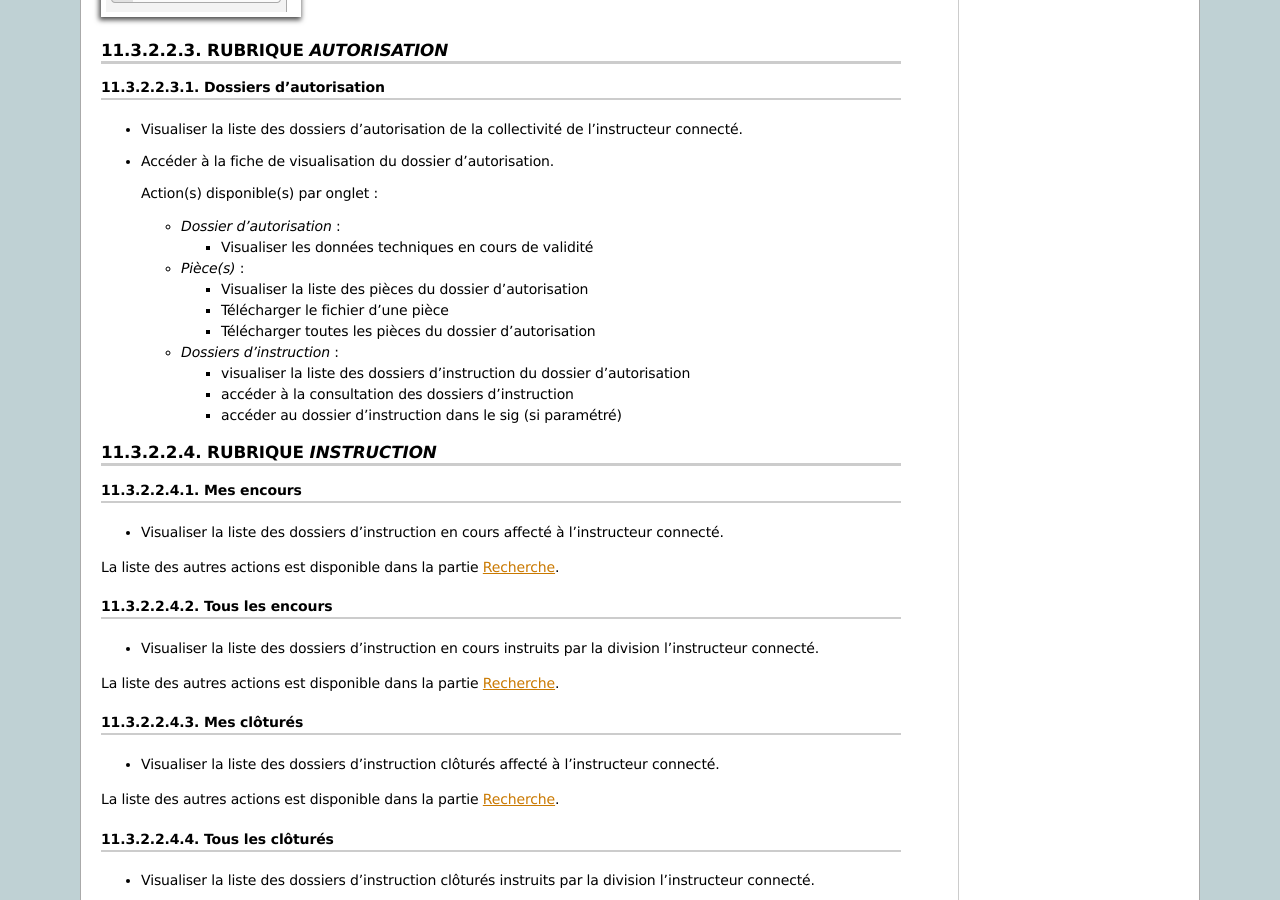
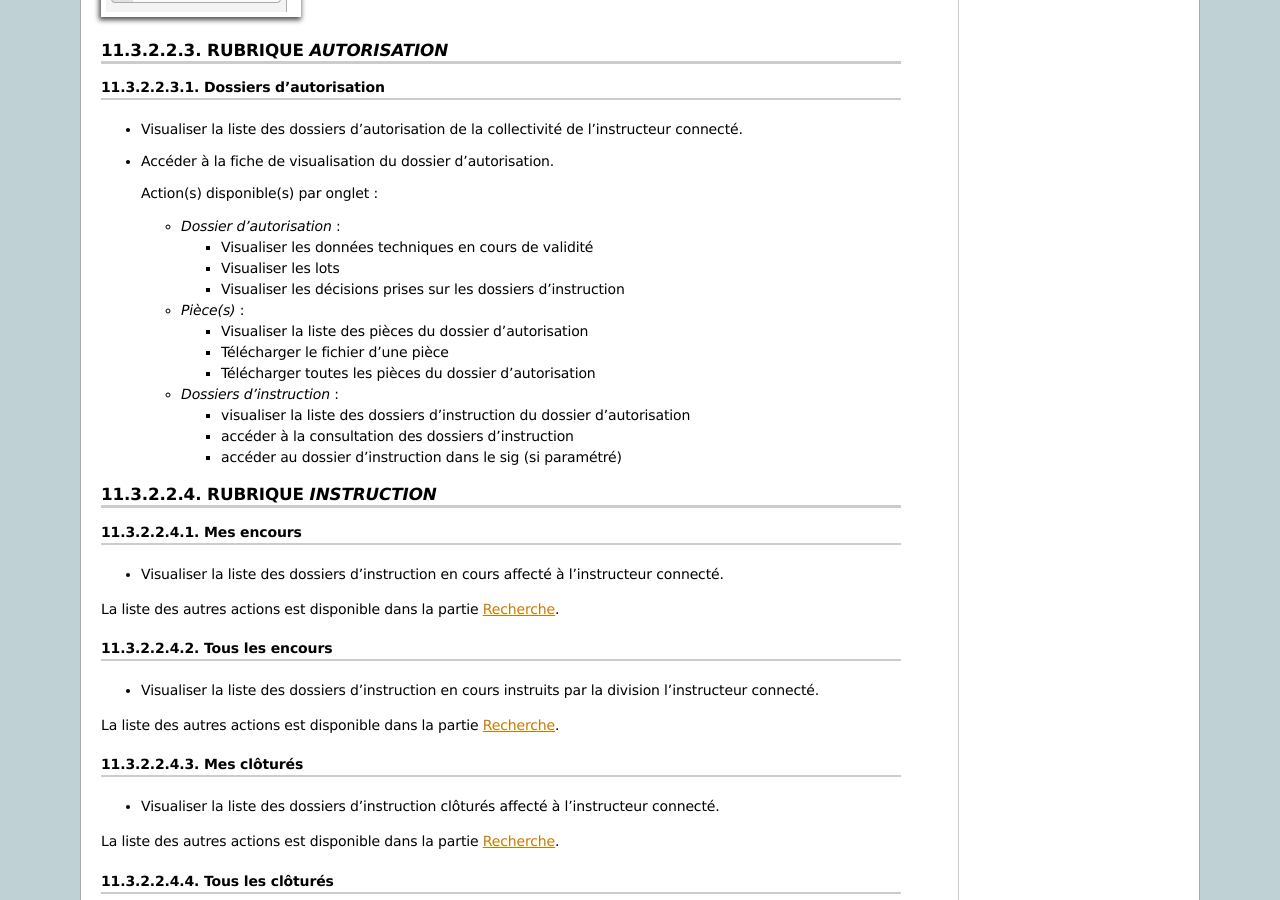
Before and after one commit to mpavaux/openads-documentation, a Sphinx documentation site: the page built from source/manuel_utilisateur/ergonomie/profils/instructeur.rst, in a window 1280 px wide and 900 px high, scrolled down 1999 px. Built offline with Sphinx 7.4.7, drawn with Linux system fonts in a browser that asks for light colours.

Commit message:
* Mise à jour du profil "INSTRUCTEUR"

```diff
--- a/source/manuel_utilisateur/ergonomie/profils/instructeur.rst
+++ b/source/manuel_utilisateur/ergonomie/profils/instructeur.rst
@@ -92,6 +92,8 @@
   - *Dossier d'autorisation* :
 
     - Visualiser les données techniques en cours de validité
+    - Visualiser les lots
+    - Visualiser les décisions prises sur les dossiers d’instruction
 
   - *Pièce(s)* :
 
```
